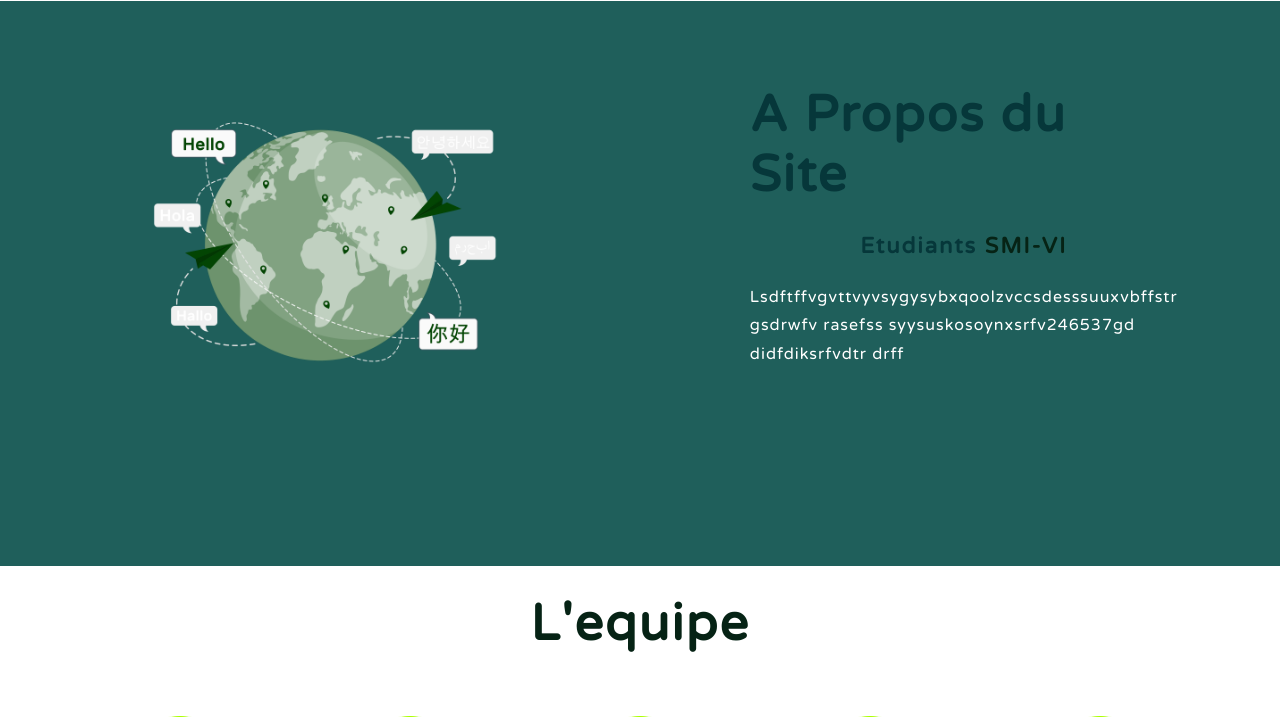
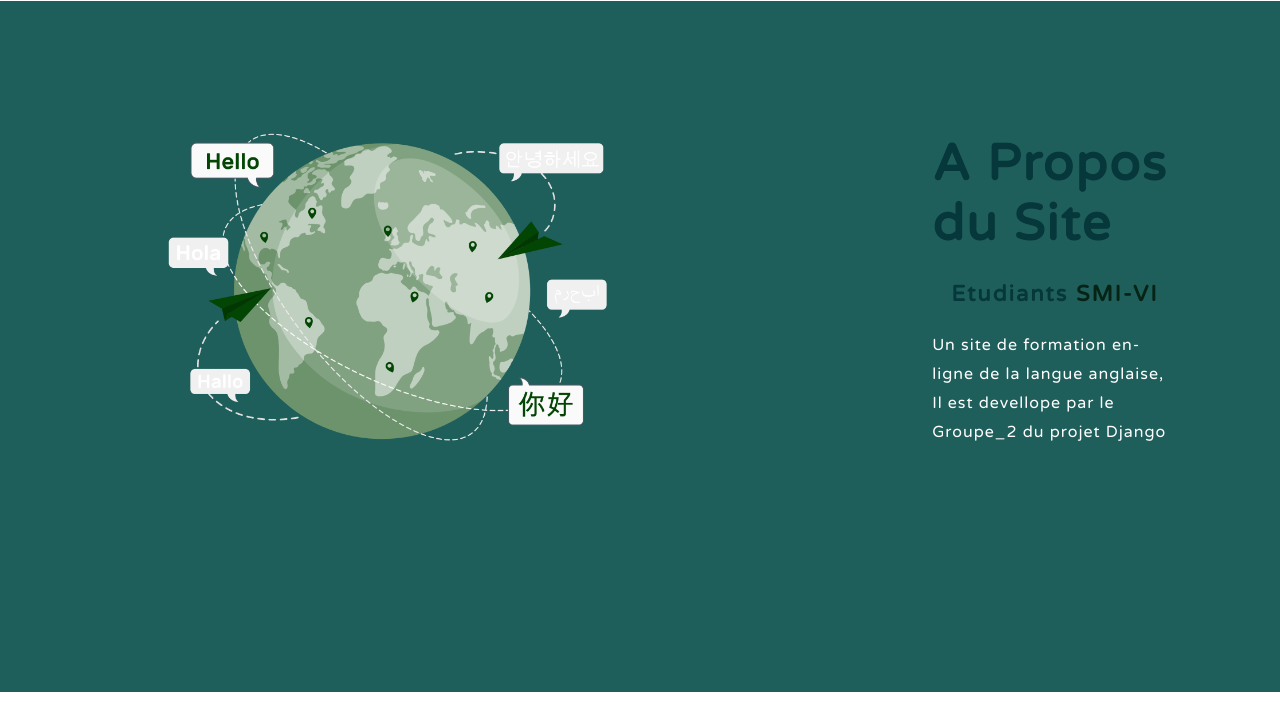
Before and after one commit to KhalidMHASNI/Penglish, a Django app: page / in a window 1280 px wide. Shown: the part 1489-2206 px from the top of the page. Run offline with Django 4.2, Linux system fonts and the light colour scheme; parts of the project's set-up code (start-up, migrations or seed data) failed here and were passed over; some libraries are stand-ins or nearby versions.

Commit message:
plkhikhi

```diff
--- a/BiLingoApp/templates/home.html
+++ b/BiLingoApp/templates/home.html
@@ -97,7 +97,8 @@
             <div class="container reveal fade-left">
                 <h1 id="abt">A Propos du <span id="us">Site</span></h1>
                 <h5 id="us">Etudiants <span>SMI-VI</span></h5>
-                <p> Lsdftffvgvttvyvsygysybxqoolzvccsdesssuuxvbffstr gsdrwfv rasefss syysuskosoynxsrfv246537gd didfdiksrfvdtr drff
+                <p> Un site de formation en-ligne de la langue anglaise,
+                    Il est devellope par le Groupe_2 du projet Django
                 </p>
             </div>
         </div>
```
